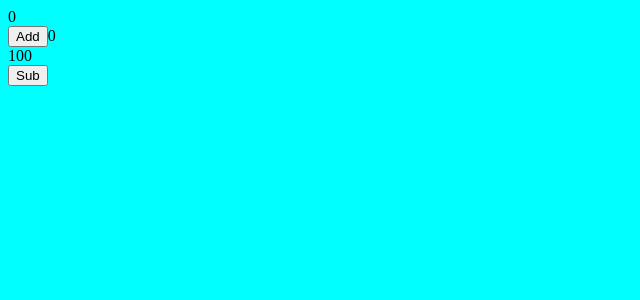
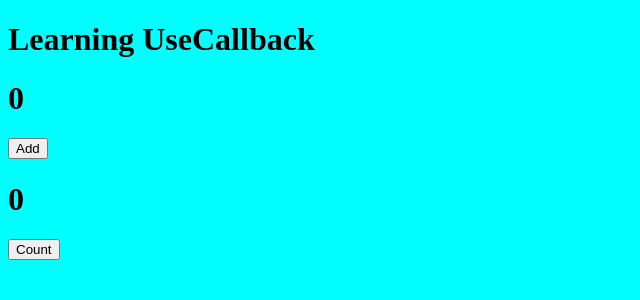
Before and after one commit to MayankKumar-Oodles/Today-Poc, a React (Vite) app: page / in a window 1280 px wide. Shown: the top 300 px of the page, without its empty margins (0-640 px from the left). Built offline with nearby package versions, Linux system fonts and the light colour scheme.

Commit message:
useCallback

```diff
--- a/src/App.jsx
+++ b/src/App.jsx
@@ -11,6 +11,7 @@
 import Input from "./functionalbased/Input";
 import UseReducer from "./functionalbased/UseReducer";
 import UseMemo from "./functionalbased/UseMemo";
+import UseCallback from "./functionalbased/UseCallback";
  class App extends Component{
           constructor(props){
             super(props);
@@ -30,7 +31,8 @@
                    {/* <Parent/>
                    <Input/> */}
                    {/* <UseReducer/> */}
-                  <UseMemo/>
+                  {/* <UseMemo/> */}
+                  <UseCallback/>
 
 
 
--- a/src/functionalbased/Child.jsx
+++ b/src/functionalbased/Child.jsx
@@ -1,13 +1,14 @@
-import { useContext } from "react"
+import { useContext ,memo} from "react"
 
 import { UserContext } from "./Parent";
- const Child = () => {
+ const Child = ({Learning,count}) => {
+    console.log("child component");
     const name = useContext(UserContext);
    return (
      <div>
-                <h1>Class based Component and user name is {name} </h1>
+                {/* <h1>Class based Component and user name is {name} </h1> */}
      </div>
    )
  }
 
- export default Child;
+ export default memo(Child);
--- /dev/null
+++ b/src/functionalbased/UseCallback.jsx
@@ -0,0 +1,22 @@
+import React, { useCallback, useState } from 'react'
+import Child from './Child';
+const UseCallback = () => {
+
+    const[count,setCount]=useState(0);
+    const [add,setAdd]=useState(0);
+    const Learning=useCallback(()=>{
+        //some operation
+    },[count])
+        return (
+            <div>
+                     <h1>Learning UseCallback</h1>
+                     <h1>{add}</h1>
+                     <Child learning={Learning} count={count}/>
+                     <button onClick={()=>{setAdd(add+1)}}>Add</button>
+                     <h1>{count}</h1>
+                     <button onClick={()=>{setCount(count+3)}}>Count</button>
+            </div>
+    )
+}
+
+export default UseCallback
```
